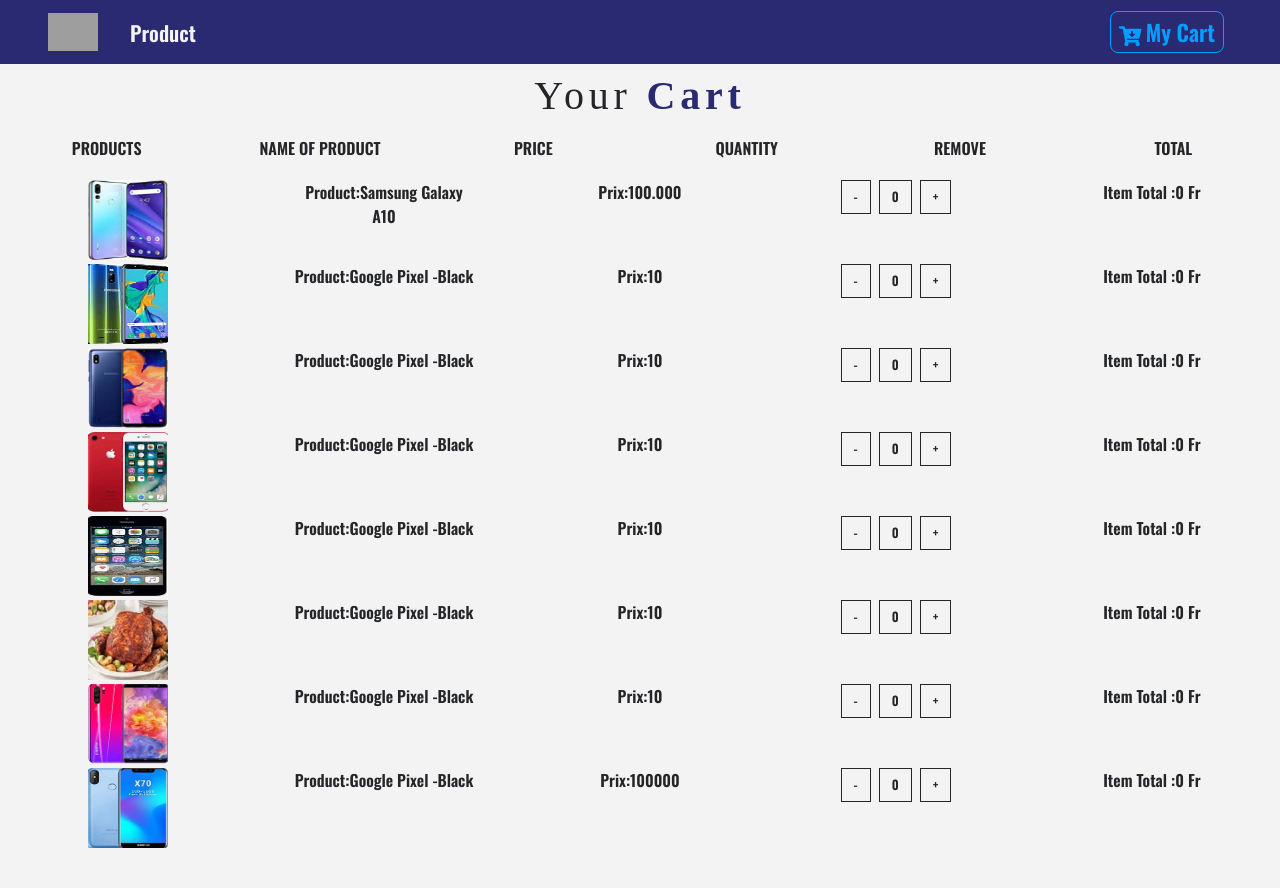
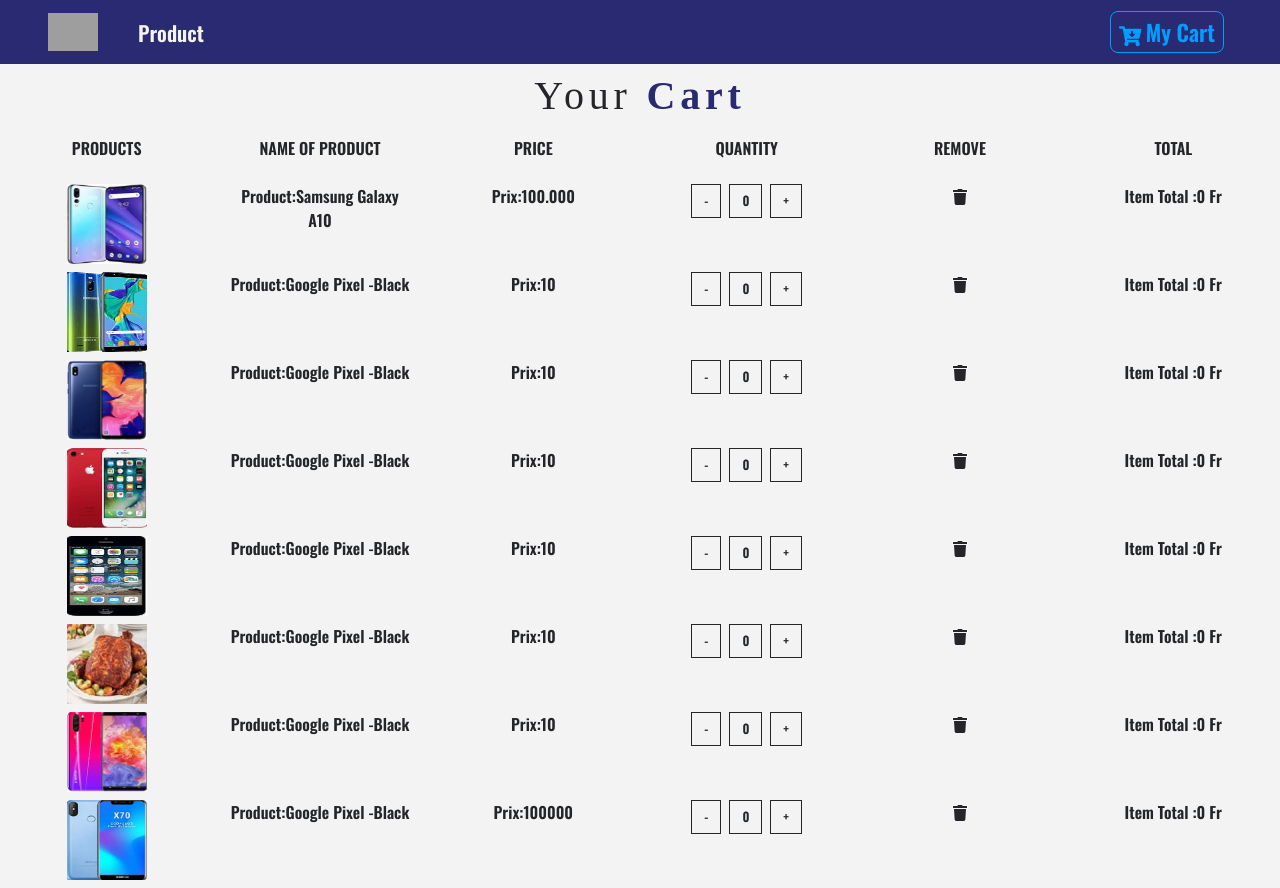
Before and after one commit to goraMbaye/boutique, a React (Create React App) app: page /cart in a window 1280 px wide. Before the commit the page ends 852 px from the top, so only its background shows below. Built offline with nearby package versions, Linux system fonts and the light colour scheme; grey boxes are pictures that could not be loaded.

Commit message:
retification panier4

```diff
--- a/src/components/Navbar.js
+++ b/src/components/Navbar.js
@@ -14,7 +14,7 @@
               <img src={imagelogo} alt="store"width="50px" className="navbar-brand"/>
              </Link>
              <ul className="navbar-nav align-items-center">
-                 <li className="nav-item ml-2">
+                 <li className="nav-item ml-3">
                      <Link to="/" className="nav-link" >
                          Product
                      </Link>
--- a/src/components/cart/CartItem.js
+++ b/src/components/cart/CartItem.js
@@ -1,13 +1,15 @@
 import React from 'react';
+import { FontAwesomeIcon } from '@fortawesome/react-fontawesome'
+import { faTrash } from '@fortawesome/free-solid-svg-icons'
 
-export default function CartItem({item,value}) {
-    const {id,title,img,price,total,count}=item;
-    const {increment,decrement,removeItem}=value;
+export default function CartItem({ item, value }) {
+    const { id, title, img, price, total, count } = item;
+    const { increment, decrement, removeItem } = value;
 
-    return  (
-        <div className="row my-1 text-capitalize text-center"   >
+    return (
+        <div className="row my-2 text-capitalize text-center"   >
             <div className="col-10 mx-auto col-lg-2">
-            < img src={img} style={{width:"5rem",height:"5rem"}} className="img-fluid" alt="product"/>
+                < img src={img} style={{ width: "5rem", height: "5rem" }} className="img-fluid" alt="product" />
             </div>
             <div className="col-10 mx-auto col-lg-2">
                 <span className="col-lg-none">product:</span>
@@ -19,9 +21,14 @@
             </div>
             <div className="col-10 mx-auto col-lg-2 my-2 my-lg-0">
                 <div className="d-flex justify-content-center">
-            <span className="btn btn-black mx-1" onClick={()=>decrement(id)}>-</span>
+                    <span className="btn btn-black mx-1" onClick={() => decrement(id)}>-</span>
                     <span className="btn btn-black mx-1" >{count}</span>
-            <span className="btn btn-black mx-1" onClick={()=>increment(id)}>+</span>
+                    <span className="btn btn-black mx-1" onClick={() => increment(id)}>+</span>
+                </div>
+            </div>
+            <div className="col-10 mx-auto col-lg-2">
+                <div className="cart-icon" onClick={() => removeItem(id)}>
+                    <FontAwesomeIcon icon={faTrash} />
                 </div>
             </div>
             <div className="col-10 mx-auto col-lg-2">
```
Lines whose indentation alone changed are shown as unchanged.
